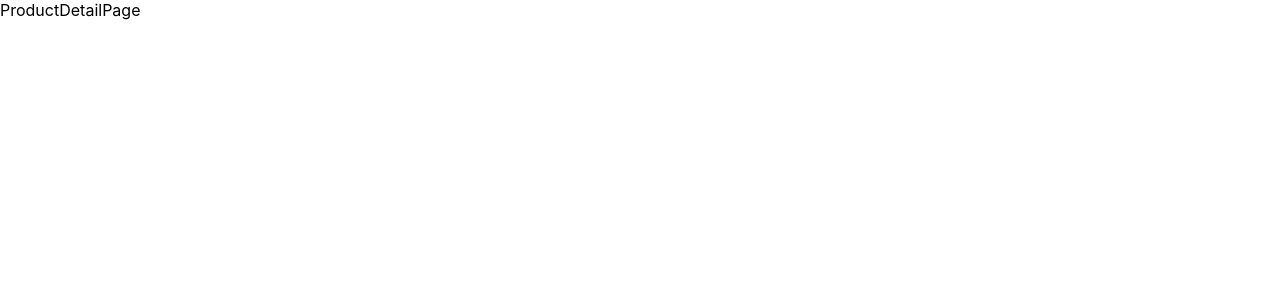
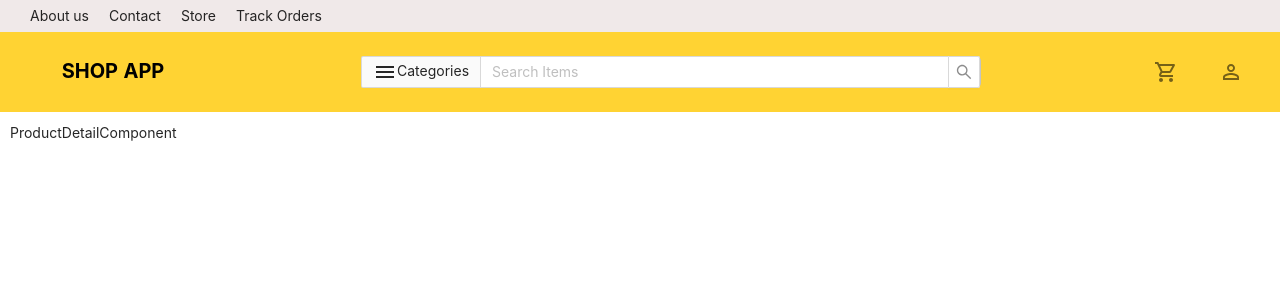
Before and after one commit to huynq08032000/eCommerce-mock2, a React (Create React App) app: page /productDetail/1 in a window 1280 px wide. Shown: the top 300 px of the page. Built offline with nearby package versions, Linux system fonts and the light colour scheme.

Commit message:
setup component again

```diff
--- a/src/Components/LastestProductsComponent/LastestProductsComponent.jsx
+++ b/src/Components/LastestProductsComponent/LastestProductsComponent.jsx
@@ -11,10 +11,9 @@ import AddShoppingCartIcon from '@mui/icons-material/AddShoppingCart';
 import IconButton from '@mui/material/IconButton';
 import "./css/index.scss"
 import 'antd/dist/antd.css';
-import { Link, useNavigate } from "react-router-dom";
+import { Link } from "react-router-dom";
 
 const LastestProductComponent = () => {
-    const navigate = useNavigate()
     const dispatch = useDispatch()
     const { isLastestLoading, lastestProducts, category } = useSelector(state => state.products)
     useEffect(() => {
@@ -26,10 +25,7 @@ const LastestProductComponent = () => {
         if (category !== '') searchParm.category = category
         dispatch(fetchLastestProduct(searchParm))
     }, [category])
-    const handleOnClickLink = (id) => {
-        console.log(id)
-        // navigate(`/productDetail/${id}`)
-    }
+
     return (
         <>
             <Title label={'Bestsellers'} />
@@ -46,7 +42,7 @@ const LastestProductComponent = () => {
                                 />
                                 <CardContent style={{ padding: '5px 0' }}>
                                     <Typography variant="body2" color="text.secondary" textAlign={'left'} className='content-name' fontSize={'20px'} fontWeight={'700'} >
-                                        <Link to={`/productDetail/${el.id}`} target='_blank' style={{color : '#000000'}}>{el.name}</Link>
+                                        <Link to={`/productDetail/${el.id}`} style={{color : '#000000'}}>{el.name}</Link>
                                     </Typography>
                                     <Typography variant="body2" color="text.secondary" textAlign={'left'} className='content-name'>
                                         {el.id}
--- /dev/null
+++ b/src/Pages/Homepage/HomeComponent.jsx
@@ -0,0 +1,34 @@
+import React from "react";
+import BenefitComponent from "../../Components/BenefitComponent/BenefitComponent";
+import CarouselComponent from "../../Components/CarouselComponent/CarouselComponent";
+import CategoriesComponent from "../../Components/CategoriesComponent/CatogiresComponent";
+import LastestProductComponent from "../../Components/LastestProductsComponent/LastestProductsComponent";
+import '../css/index.scss'
+import '../Homepage/css/homepage.scss'
+
+const HomeComponent = () => {
+
+    return (
+        <>
+            <div className="home-slider">
+                <div className="left-side-home">
+                    <CategoriesComponent />
+                </div>
+                <div className="right-side-home">
+                    <div className="child-carousel-header">
+                        <CarouselComponent />
+                    </div>
+                    <div className="child-carousel-footer">
+                        <div className="child-carouse-footer-items"><CarouselComponent /></div>
+                        <div className="child-carouse-footer-items"><CarouselComponent /></div>
+                        <div className="child-carouse-footer-items"><CarouselComponent /></div>
+                    </div>
+                </div>
+            </div>
+            <BenefitComponent />
+            <LastestProductComponent />
+        </>
+    )
+}
+
+export default HomeComponent;
--- a/src/Pages/Homepage/HomePage.jsx
+++ b/src/Pages/Homepage/HomePage.jsx
@@ -1,38 +1,11 @@
 import React from "react";
-import BenefitComponent from "../../Components/BenefitComponent/BenefitComponent";
-import CarouselComponent from "../../Components/CarouselComponent/CarouselComponent";
-import CategoriesComponent from "../../Components/CategoriesComponent/CatogiresComponent";
-import FooterComponent from "../../Components/FooterComponent/FooterComponent";
-import HeaderComponent from "../../Components/HeaderComponent/HeaderComponent";
-import LastestProductComponent from "../../Components/LastestProductsComponent/LastestProductsComponent";
-import '../css/index.scss'
-import '../Homepage/css/homepage.scss'
+import UserComponent from "../UserComponent/UserComponent";
+import HomeComponent from "./HomeComponent";
 const HomePage = () => {
 
     return (
         <>
-            <HeaderComponent />
-            <div className="main-container">
-                <div className="home-slider">
-                    <div className="left-side-home">
-                        <CategoriesComponent />
-                    </div>
-                    <div className="right-side-home">
-                        <div className="child-carousel-header">
-                            <CarouselComponent />
-                        </div>
-                        <div className="child-carousel-footer">
-                            <div className="child-carouse-footer-items"><CarouselComponent /></div>
-                            <div className="child-carouse-footer-items"><CarouselComponent /></div>
-                            <div className="child-carouse-footer-items"><CarouselComponent /></div>
-                        </div>
-                    </div>
-                </div>
-                <BenefitComponent />
-                <LastestProductComponent />
-                <FooterComponent label={'Developed by HuyNQ129'} />
-            </div>
-
+            <UserComponent component={<HomeComponent/>}/>
         </>
     )
 }
--- /dev/null
+++ b/src/Pages/ProductDetailPage/ProductDetailComponent.jsx
@@ -0,0 +1,14 @@
+import React from "react";
+import { useParams } from "react-router-dom";
+
+const ProductDetailComponent = () => {
+    const {id} = useParams()
+    console.log(id)
+    return(
+        <>
+            ProductDetailComponent
+        </>
+    )
+}
+
+export default ProductDetailComponent;
--- a/src/Pages/ProductDetailPage/ProductDetailPage.jsx
+++ b/src/Pages/ProductDetailPage/ProductDetailPage.jsx
@@ -1,9 +1,12 @@
 import React from "react";
+import HeaderComponent from "../../Components/HeaderComponent/HeaderComponent";
+import UserComponent from "../UserComponent/UserComponent";
+import ProductDetailComponent from "./ProductDetailComponent";
 
 const ProductDetailPage = () => {
     return (
         <>
-            ProductDetailPage
+            <UserComponent component={<ProductDetailComponent/>} />
         </>
     )
 }
--- /dev/null
+++ b/src/Pages/UserComponent/UserComponent.jsx
@@ -0,0 +1,17 @@
+import React from "react";
+import FooterComponent from "../../Components/FooterComponent/FooterComponent";
+import HeaderComponent from "../../Components/HeaderComponent/HeaderComponent";
+import '../css/index.scss'
+
+const UserComponent = ({component}) => {
+    return(
+        <>
+            <HeaderComponent/>
+            <div className="main-container">
+                {component}
+                <FooterComponent/>
+            </div>
+        </>
+    )
+}
+export default UserComponent;
```
